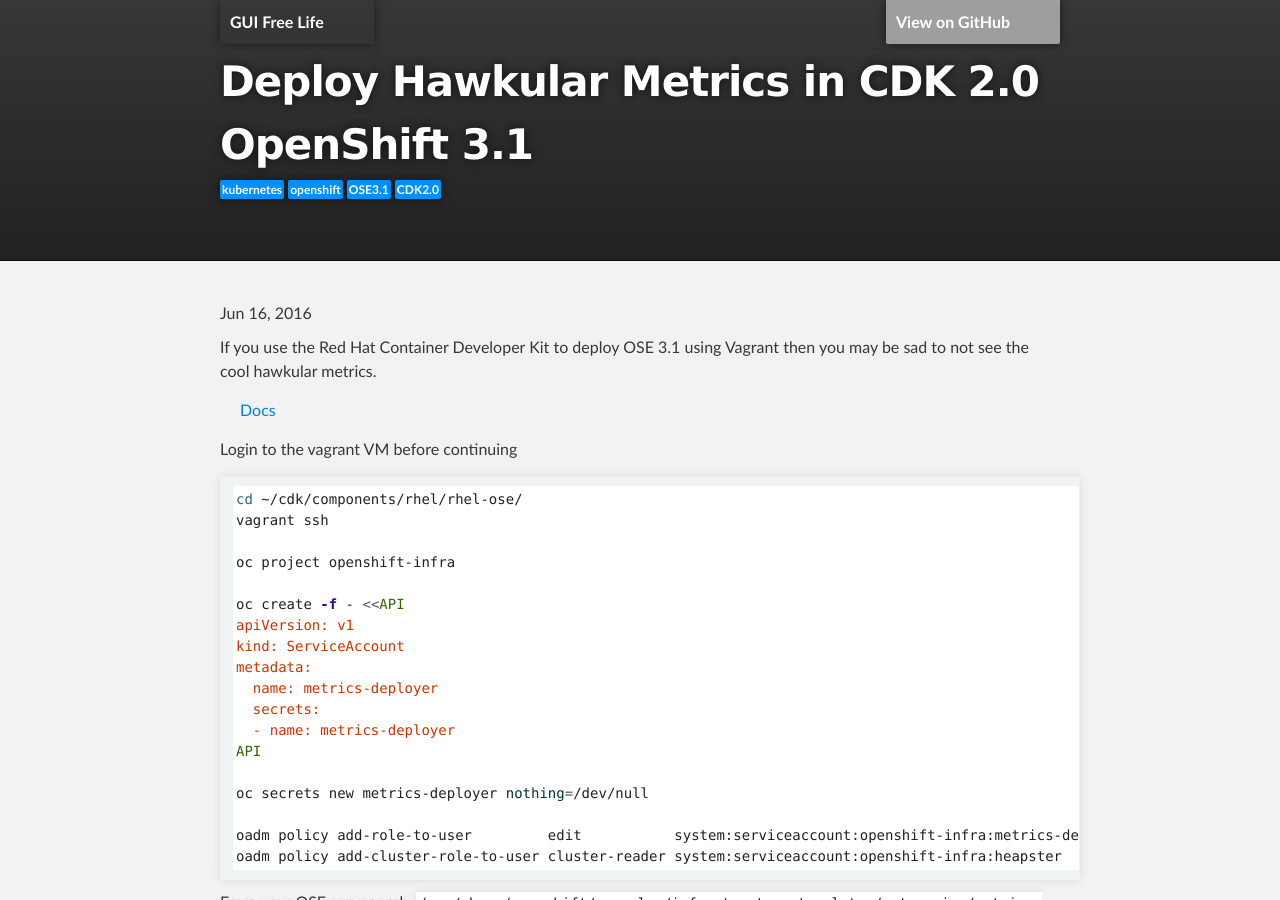
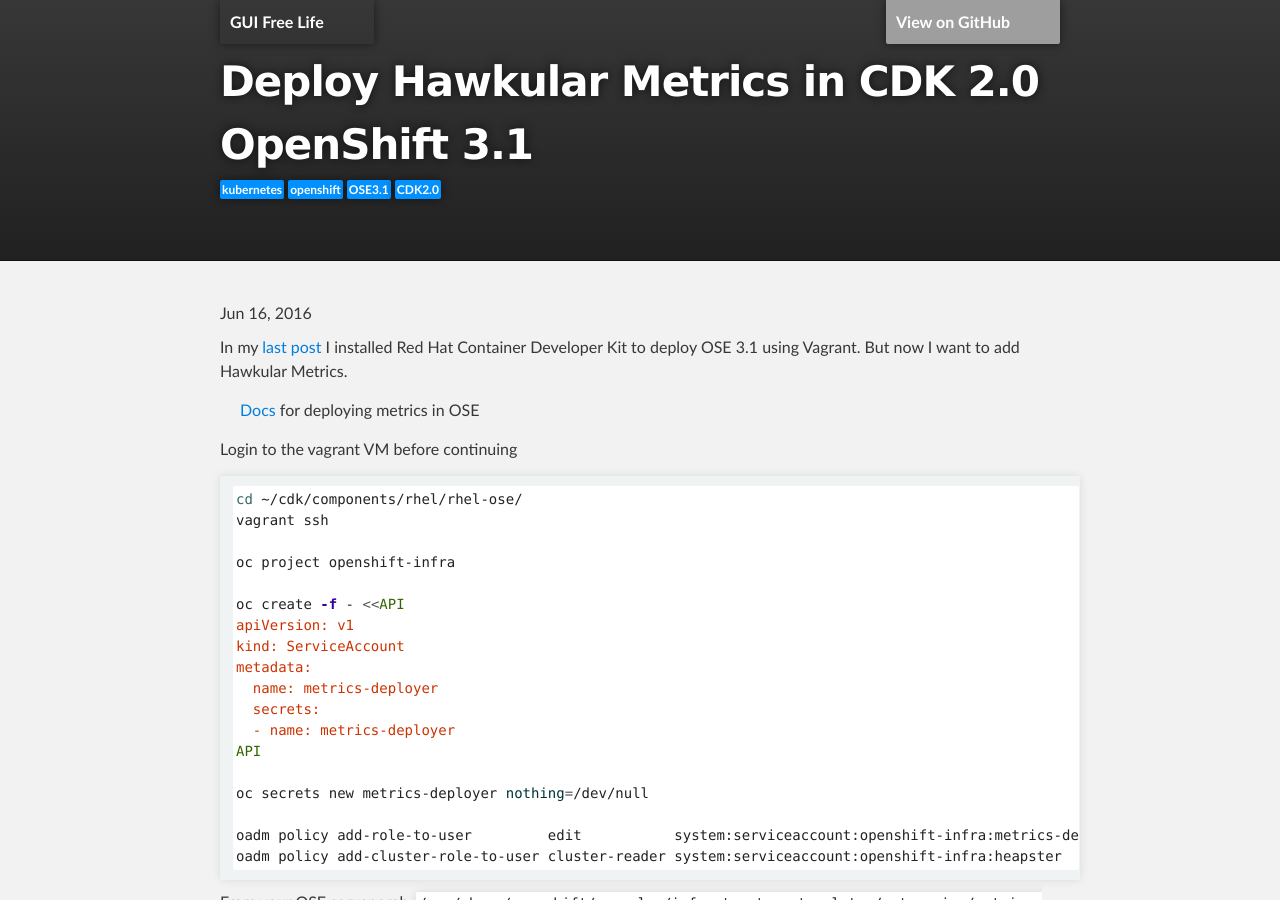
Before and after one commit to dlbewley/dlbewley.github.io, a Jekyll site: the page built from _posts/2016-06-16-Deploy-Hawkular-Metrics-in-CDK-2.0-OpenShift-3.1.md, in a window 1280 px wide and 900 px high. Built offline with Jekyll 4.4.1, drawn with Linux system fonts in a browser that asks for light colours; comment, search, counter and statistics services are not loaded; the repository's description, which GitHub fills in, is left out.

Commit message:
link to post

```diff
--- a/_posts/2016-06-16-Deploy-Hawkular-Metrics-in-CDK-2.0-OpenShift-3.1.md
+++ b/_posts/2016-06-16-Deploy-Hawkular-Metrics-in-CDK-2.0-OpenShift-3.1.md
@@ -8,9 +8,9 @@
  - CDK2.0
 ---
 
-If you use the Red Hat Container Developer Kit to deploy OSE 3.1 using Vagrant then you may be sad to not see the cool hawkular metrics.
+In my [last post](http://guifreelife.com/blog/2016/06/16/Getting-Started-With-RedHat-Container-Development-Kit) I installed Red Hat Container Developer Kit to deploy OSE 3.1 using Vagrant. But now I want to add Hawkular Metrics.
 
-- [Docs](https://docs.openshift.com/enterprise/3.2/install_config/cluster_metrics.html)
+- [Docs](https://docs.openshift.com/enterprise/3.2/install_config/cluster_metrics.html) for deploying metrics in OSE
 
 Login to the vagrant VM before continuing
 
```
